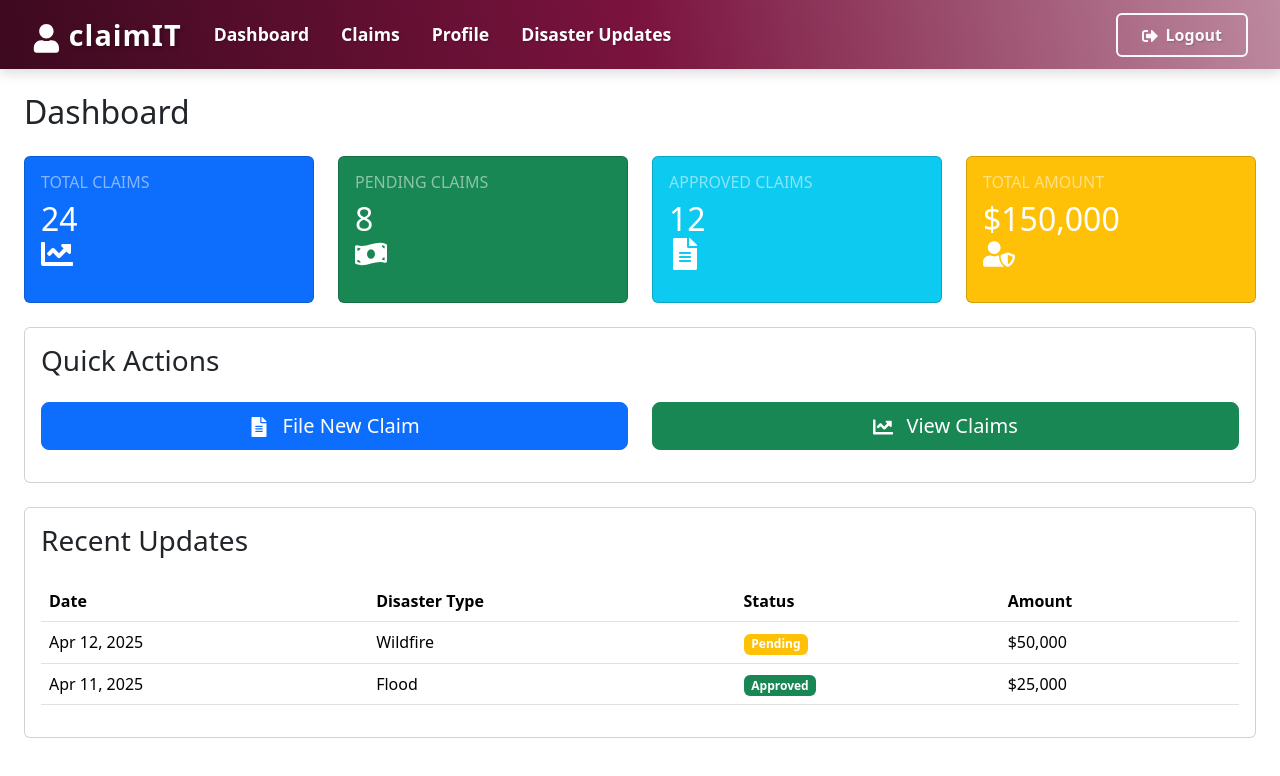
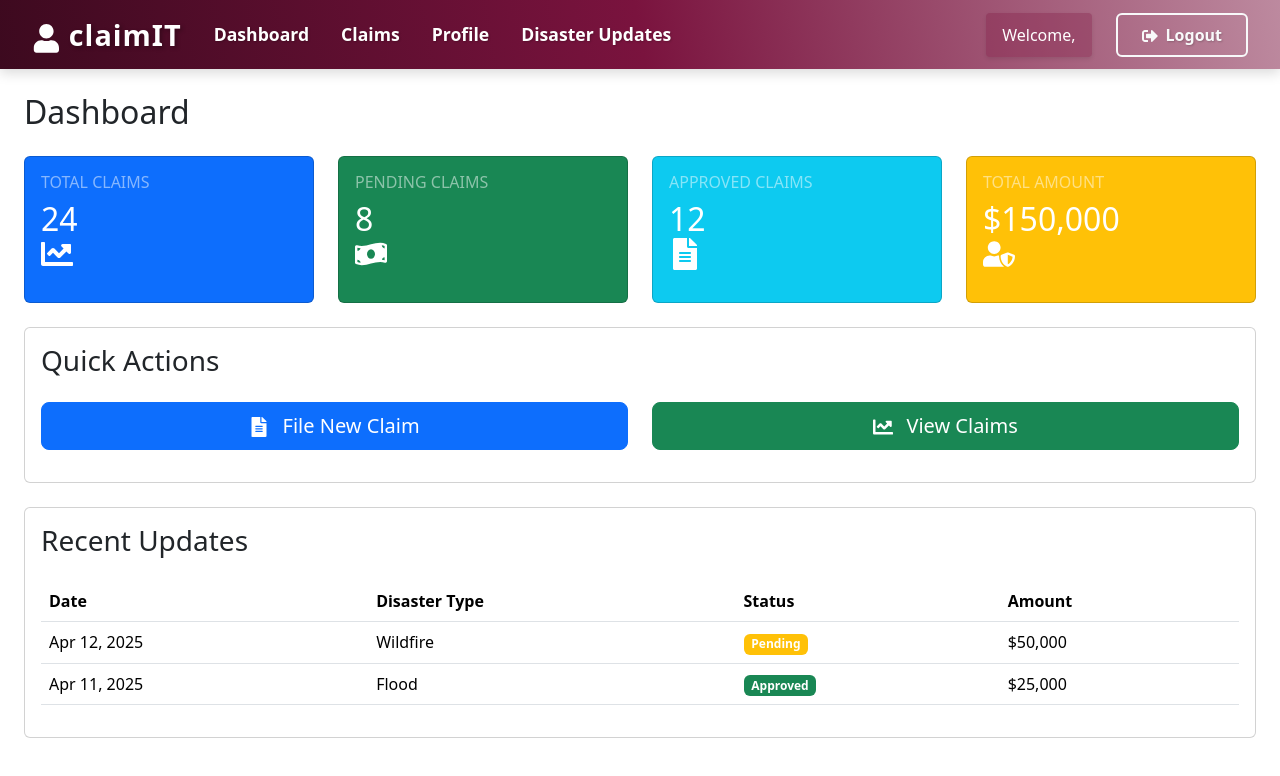
Before and after one commit to AyoyimikaAjibade/claimIT, a React (Create React App) app in the folder claimit_frontend/: page /dashboard in a window 1280 px wide. Shown: the top 776 px of the page. Built offline with nearby package versions, Linux system fonts and the light colour scheme; no server answers; sample sign-in values are in the browser's storage.

Commit message:
Prepare frontend for Render deployment

```diff
--- a/claimit_frontend/src/components/Navbar.js
+++ b/claimit_frontend/src/components/Navbar.js
@@ -1,16 +1,51 @@
-import React, { useContext } from 'react';
+import React, { useContext, useState, useEffect } from 'react';
 import { Navbar, Container, Nav, Button } from 'react-bootstrap';
 import { Link, useNavigate } from 'react-router-dom';
 import { AuthContext } from '../context/AuthContext';
 import { FaUser, FaSignOutAlt } from 'react-icons/fa';
+import axios from 'axios';
 
 const NavbarComponent = () => {
   const { authToken, logout } = useContext(AuthContext);
   const navigate = useNavigate();
+  const [username, setUsername] = useState('');
+
+  useEffect(() => {
+    const fetchUserProfile = async () => {
+      if (authToken) {
+        try {
+          const response = await axios.get(
+            `${process.env.REACT_APP_API_BASE_URL}/api/user-profiles/`,
+            {
+              headers: {
+                'Authorization': `Bearer ${authToken}`
+              }
+            }
+          );
+          // The API returns a list, and we want the first (and only) profile
+          if (response.data && response.data.length > 0) {
+            setUsername(response.data[0].user.username);
+          }
+        } catch (err) {
+          console.error('Error fetching user profile:', err);
+        }
+      }
+    };
+
+    fetchUserProfile();
+  }, [authToken]);
 
   const handleLogout = () => {
     logout();
     navigate('/login');
+  };
+
+  // Function to capitalize the first letter of each word
+  const capitalizeUsername = (name) => {
+    if (!name) return '';
+    return name.split(' ')
+      .map(word => word.charAt(0).toUpperCase() + word.slice(1).toLowerCase())
+      .join(' ');
   };
 
   return (
@@ -32,10 +67,15 @@ const NavbarComponent = () => {
           )}
           <Nav>
             {authToken ? (
-              <Button variant="outline-light" onClick={handleLogout} className="ms-2">
-                <FaSignOutAlt className="me-2" />
-                Logout
-              </Button>
+              <>
+                <div className="welcome-message me-3">
+                  <span className="text-white">Welcome, <strong style={{ fontWeight: 800, fontSize: '1.1rem' }}>{capitalizeUsername(username)}</strong></span>
+                </div>
+                <Button variant="outline-light" onClick={handleLogout} className="ms-2">
+                  <FaSignOutAlt className="me-2" />
+                  Logout
+                </Button>
+              </>
             ) : (
               <>
                 <Nav.Link as={Link} to="/login" className="me-3">
--- a/claimit_frontend/src/styles/auth.css
+++ b/claimit_frontend/src/styles/auth.css
@@ -76,6 +76,29 @@
 .auth-header .btn-outline-light:hover {
   transform: translateY(-2px);
   box-shadow: 0 4px 8px rgba(0,0,0,0.2);
+}
+
+.auth-header .welcome-message {
+  display: flex;
+  align-items: center;
+  font-size: 1rem;
+  font-weight: 500;
+  padding: 0.5rem 1rem;
+  background-color: rgba(122, 19, 62, 0.3);
+  border-radius: 4px;
+  box-shadow: 0 2px 4px rgba(0,0,0,0.1);
+  transition: all 0.3s ease;
+}
+
+.auth-header .welcome-message:hover {
+  background-color: rgba(122, 19, 62, 0.5);
+  transform: translateY(-2px);
+}
+
+.auth-header .welcome-message strong {
+  font-weight: 700;
+  color: #fff;
+  text-shadow: 1px 1px 2px rgba(0,0,0,0.3);
 }
 
 .auth-content {
```
